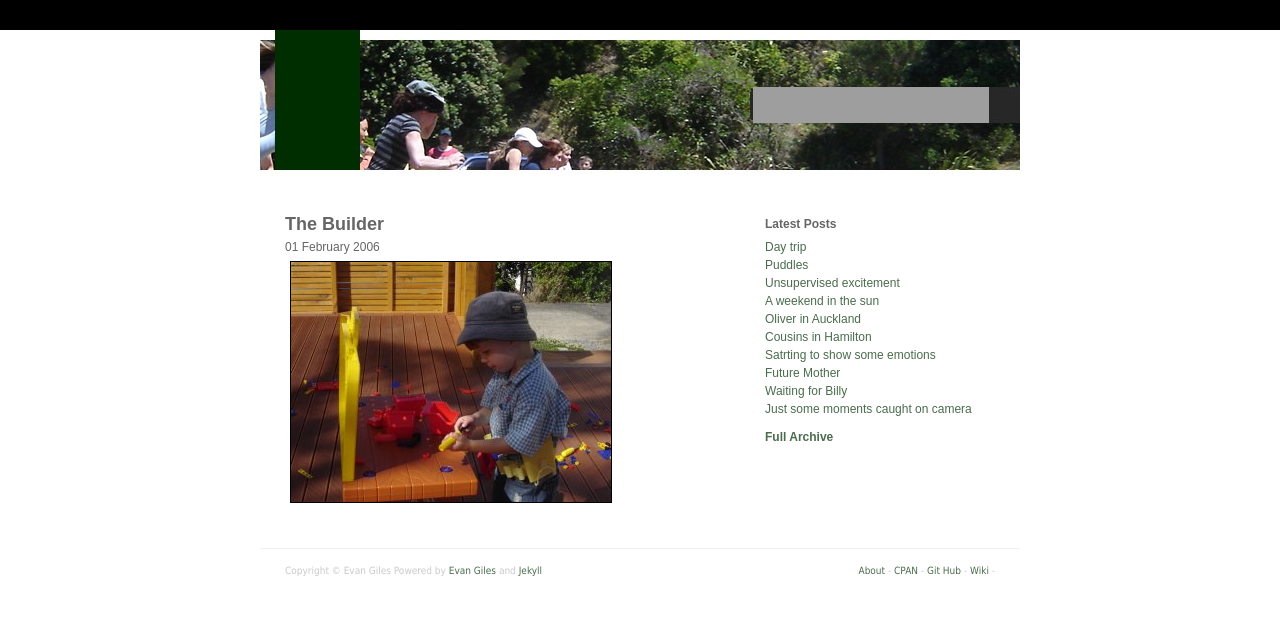
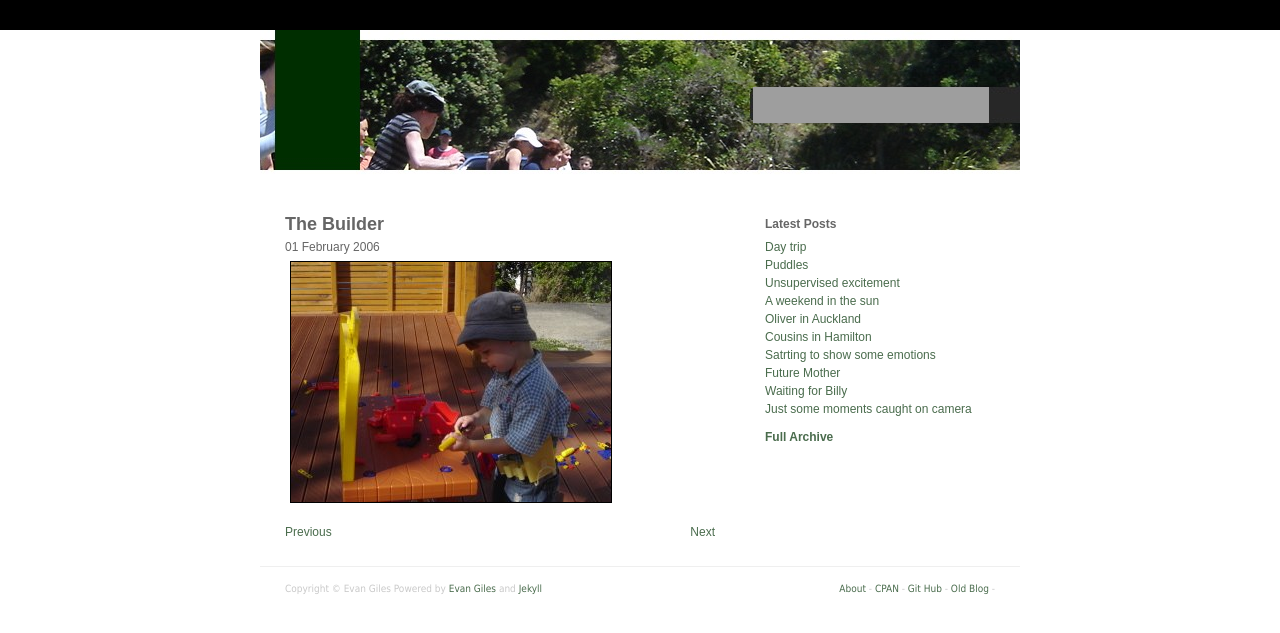
Before and after one commit to egiles/egiles.github.com, a Jekyll site: the page built from _posts/2006-02-01-the-builder.markdown, in a window 1280 px wide, cut to the strip 0-633 px from the top of the page. Built offline with Jekyll 4.4.1, drawn with Linux system fonts in a browser that asks for light colours; grey boxes are pictures that could not be loaded.

Commit message:
Add a prev/next link to each post page

```diff
--- a/_layouts/default.html
+++ b/_layouts/default.html
@@ -47,7 +47,7 @@
             <a href="#">About</a> -
             <a href="http://search.cpan.org/~egiles/">CPAN</a> -
             <a href="https://github.com/egiles">Git Hub</a> -
-            <a href="http://wiki.giles.net.nz">Wiki</a> -
+            <a href="http://egiles.blogspot.com">Old Blog</a> -
         </div>
         Copyright © Evan Giles
 
--- a/_layouts/post.html
+++ b/_layouts/post.html
@@ -4,5 +4,17 @@ layout: default
 <div class="post">
   <h2> {{ page.title }} </h2>
   <div class="byline">{{ page.date | date_to_long_string }}</div>
+
   {{ content }}
+
+  {% if page.previous or page.next %}
+    <div style="clear:both;">
+      {% if page.previous %}
+        <a href="{{ page.previous.url }}">Previous</a>
+      {% endif %}
+      {% if page.next %}
+      <div style="float:right"> <a href="{{ page.next.url }}">Next</a></div>
+      {% endif %}
+    </div>
+  {% endif %}
 </div>
--- a/archives.html
+++ b/archives.html
@@ -5,6 +5,6 @@ title: Archives
 <h2> Full archive </h2>
 {% for post in site.posts %}
 <div class="post">
-    <a href="{{ post.url }}">{{ post.title }}</a>
+    {{ post.date | date_to_string }} - <a href="{{ post.url }}">{{ post.title }}</a>
 </div>
 {% endfor %}
```
